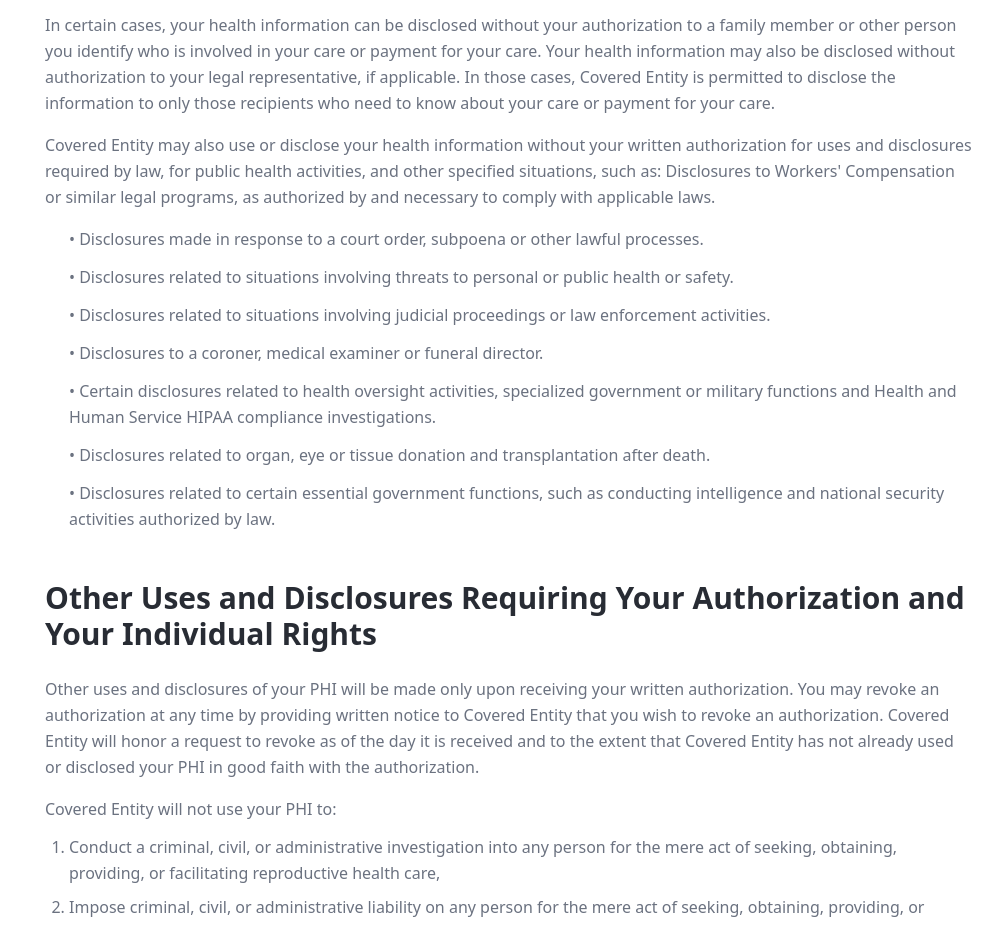
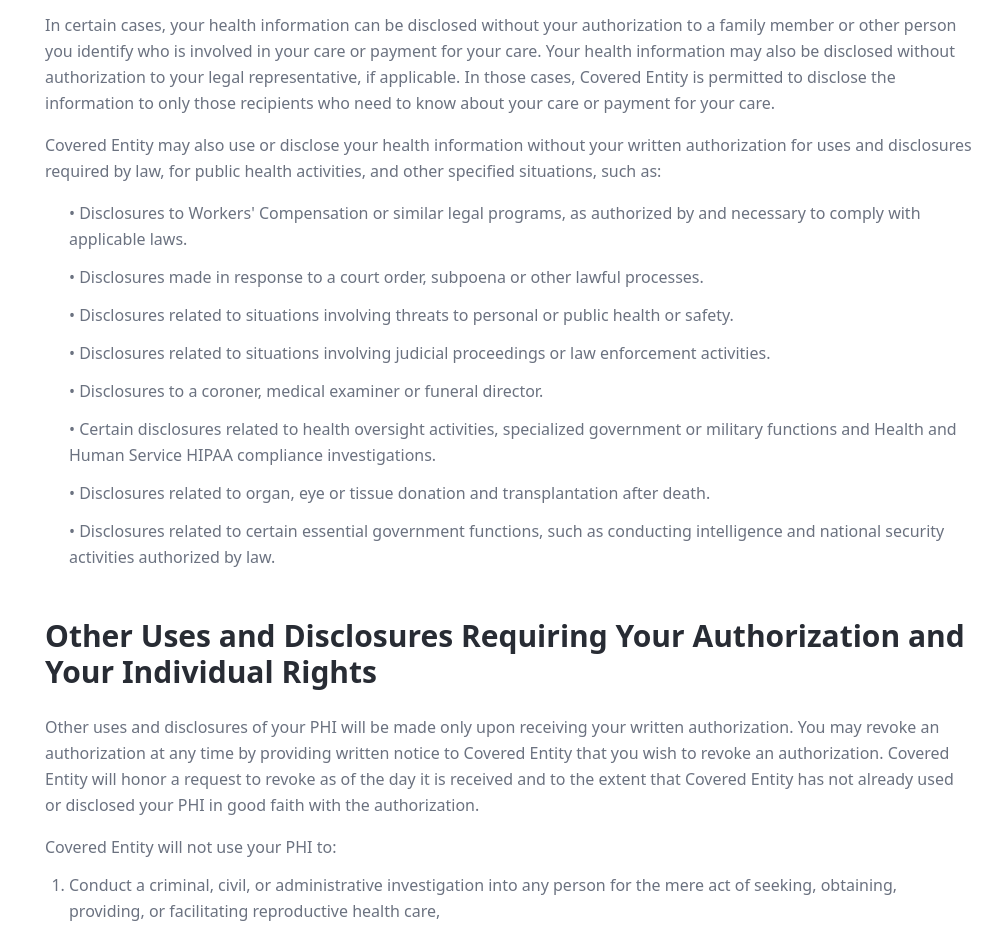
Before and after one commit to EndoMDHealth/endomdhealth_frontend, a React (Vite) app: page /privacy-policy in a window 1280 px wide. Shown: the part 1600-2525 px from the top of the page, without its empty margins (291-1280 px from the left). Built offline with nearby package versions, Linux system fonts and the light colour scheme; the HTML template or start-up script is replaced by a standard one.

Commit message:
Code edited in Lovable Code Editor
Edited UI in Lovable

```diff
--- a/src/pages/PrivacyPolicy.tsx
+++ b/src/pages/PrivacyPolicy.tsx
@@ -168,11 +168,13 @@ const PrivacyPolicy = () => {
                 <p className="text-muted-foreground mb-4 leading-relaxed">
                   Covered Entity may also use or disclose your health information without your written authorization for
                   uses and disclosures required by law, for public health activities, and other specified situations,
-                  such as: Disclosures to Workers' Compensation or similar legal programs, as authorized by and
-                  necessary to comply with applicable laws.
+                  such as:
                 </p>
-
                 <ul className="space-y-3 text-muted-foreground ml-6">
+                  <li className="leading-relaxed">
+                    • Disclosures to Workers' Compensation or similar legal programs, as authorized by and necessary to
+                    comply with applicable laws.
+                  </li>
                   <li className="leading-relaxed">
                     • Disclosures made in response to a court order, subpoena or other lawful processes.
                   </li>
```
